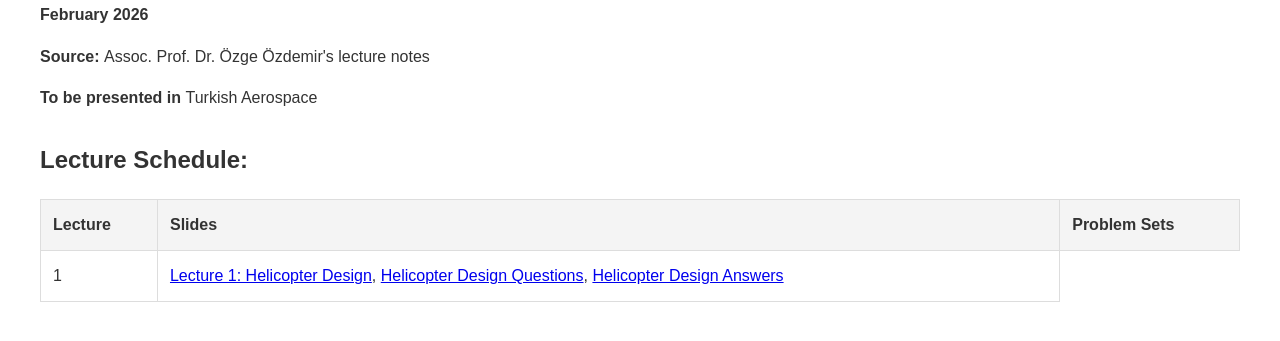
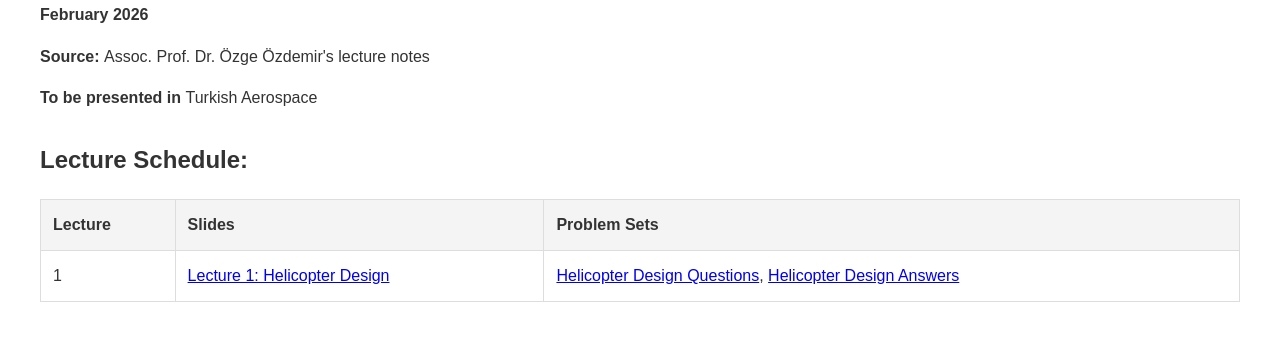
Before and after one commit to volkan-mert/volkan-mert.github.com, a plain HTML site: page hlk201.html in a window 1280 px wide. Shown: the part 105-446 px from the top of the page. Drawn offline with Linux system fonts and the light colour scheme.

Commit message:
Update hlk201.html

```diff
--- a/hlk201.html
+++ b/hlk201.html
@@ -42,7 +42,8 @@
 
             <tr>
                 <td>1</td>
-                <td><a href="https://github.com/volkan-mert/HLK201/blob/main/HLK201.pptx">Lecture 1: Helicopter Design</a>, <a href="#">Helicopter Design Questions</a>, <a href="#">Helicopter Design Answers</a> </td>
+                <td><a href="https://github.com/volkan-mert/HLK201/blob/main/HLK201.pptx">Lecture 1: Helicopter Design</a></td>
+                <td><a href="#">Helicopter Design Questions</a>, <a href="#">Helicopter Design Answers</a></td>
             </tr>
 
         </tbody>
```
